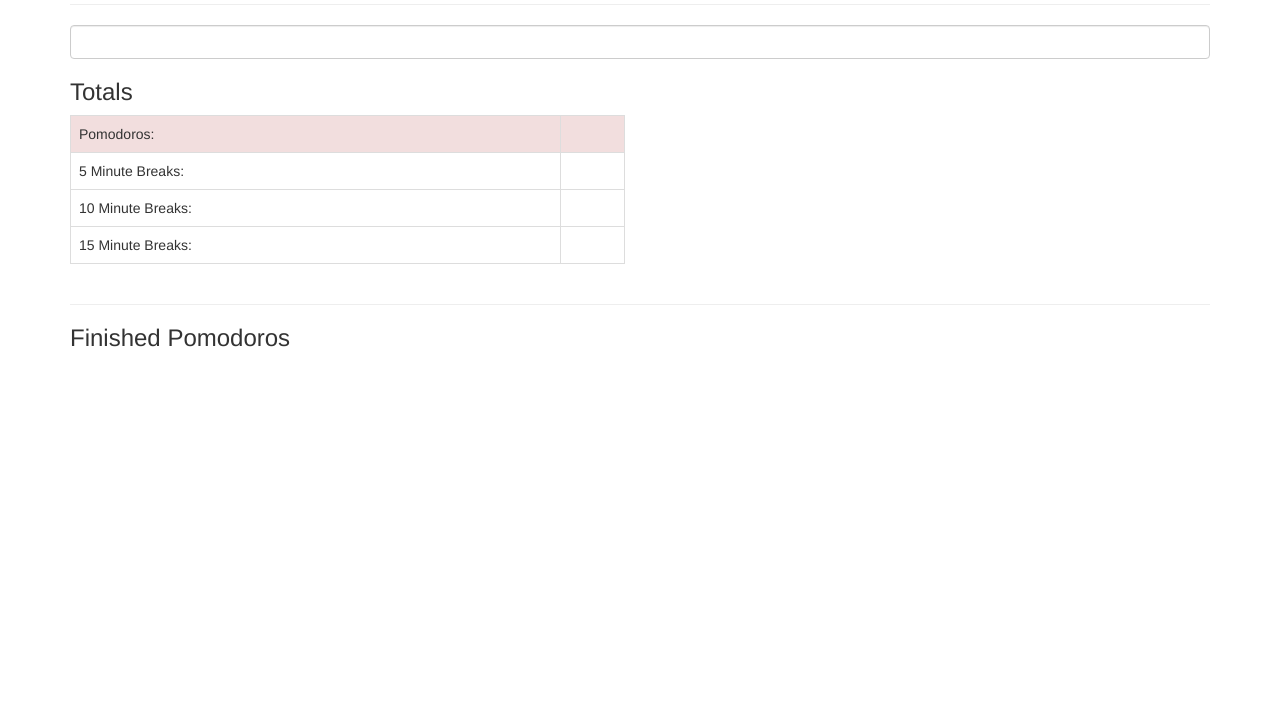
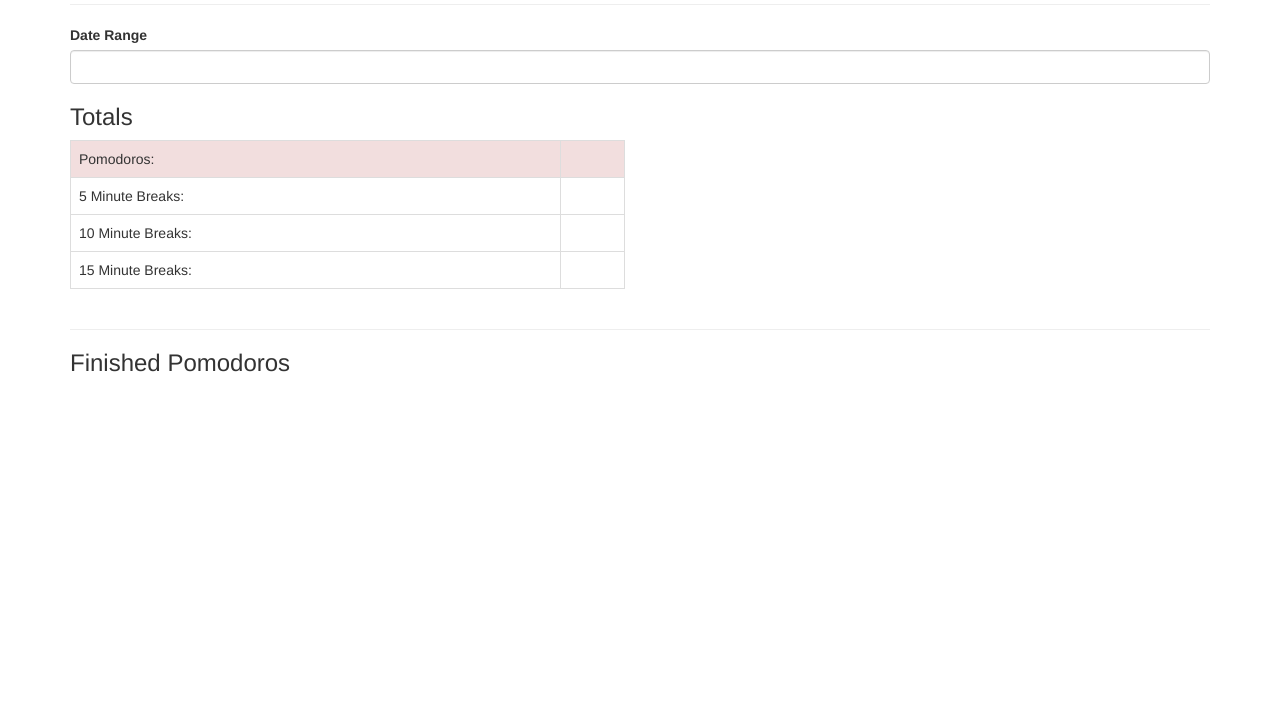
Before and after one commit to samueljun/tomato-clock, a website: page data/stats.html in a window 1280 px wide. Shown: the part 76-800 px from the top of the page. Drawn offline with Linux system fonts and the light colour scheme.

Commit message:
Add Date Range Picker Label

```diff
--- a/data/stats.html
+++ b/data/stats.html
@@ -16,7 +16,10 @@
 
 		<hr>
 
-		<input class="form-control" type="text" name="daterange" />
+		<div class="form-group">
+			<label class="control-label" for="date-range-picker">Date Range</label>
+			<input class="form-control" id="date-range-picker" type="text" name="daterange" />
+		</div>
 
 		<h3>Totals</h3>
 		<div class="row">
--- a/package.json
+++ b/package.json
@@ -5,7 +5,7 @@
 	"description": "Pomodoro Clock is a simple Firefox extension for Pomodoro Technique users.",
 	"author": "Samuel Jun",
 	"license": "MPL 2.0",
-	"version": "1.1",
+	"version": "1.1.1",
 
 	"homepage": "https://github.com/samueljun/Pomodoro-Clock",
 	"permissions": { "private-browsing": true }
```
